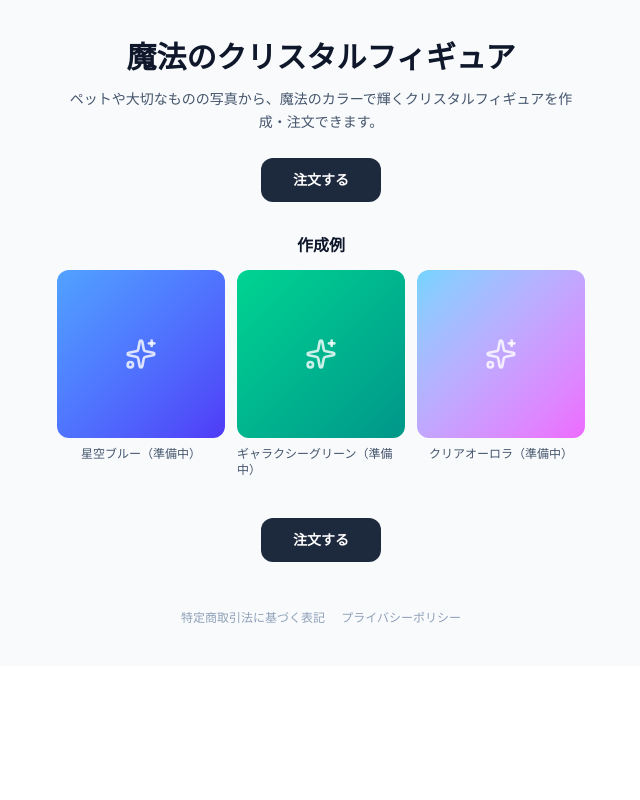
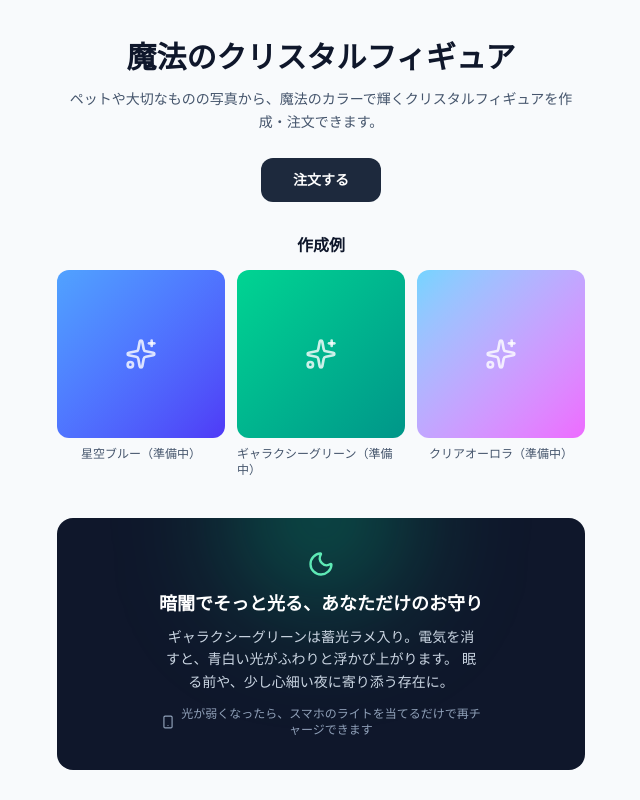
Before and after one commit to natsukik06/3Dprint, a Next.js app: page / in a window 1280 px wide. Shown: the top 800 px of the page, without its empty margins (319-959 px from the left). Built offline with nearby package versions, Linux system fonts and the light colour scheme; no server answers.

Commit message:
Spotlight the glow-in-the-dark feature as a differentiator on the homepage

```diff
--- a/src/app/page.tsx
+++ b/src/app/page.tsx
@@ -1,5 +1,5 @@
 import Link from "next/link";
-import { Sparkles } from "lucide-react";
+import { Moon, Smartphone, Sparkles } from "lucide-react";
 
 const EXAMPLES: {
   imageUrl: string | null;
@@ -75,6 +75,25 @@ export default function Home() {
           </div>
         </section>
 
+        <section className="relative mt-10 overflow-hidden rounded-2xl bg-slate-900 px-6 py-8 text-center">
+          <div
+            aria-hidden
+            className="pointer-events-none absolute left-1/2 top-0 h-40 w-40 -translate-x-1/2 -translate-y-1/2 rounded-full bg-emerald-400/40 blur-3xl"
+          />
+          <Moon className="relative mx-auto h-7 w-7 text-emerald-300" />
+          <h2 className="relative mt-3 text-lg font-bold text-white">
+            暗闇でそっと光る、あなただけのお守り
+          </h2>
+          <p className="relative mx-auto mt-2 max-w-xs text-sm leading-relaxed text-slate-300">
+            ギャラクシーグリーンは蓄光ラメ入り。電気を消すと、青白い光がふわりと浮かび上がります。
+            眠る前や、少し心細い夜に寄り添う存在に。
+          </p>
+          <p className="relative mx-auto mt-3 flex max-w-xs items-center justify-center gap-1.5 text-xs text-slate-400">
+            <Smartphone className="h-3.5 w-3.5 shrink-0" />
+            光が弱くなったら、スマホのライトを当てるだけで再チャージできます
+          </p>
+        </section>
+
         <div className="mt-10 text-center">
           <Link
             href="/order"
--- a/src/lib/pricing.ts
+++ b/src/lib/pricing.ts
@@ -22,7 +22,7 @@ export const POSE_LABELS: Record<Pose, string> = {
 
 export const MAGIC_COLOR_LABELS: Record<MagicColor, string> = {
   starryBlue: "星空ブルー（青＋銀ラメ）",
-  galaxyGreen: "ギャラクシーグリーン（蓄光緑）",
+  galaxyGreen: "ギャラクシーグリーン（暗闇で光る・蓄光ラメ）",
   clearAurora: "クリアオーロラ",
 };
 
```
